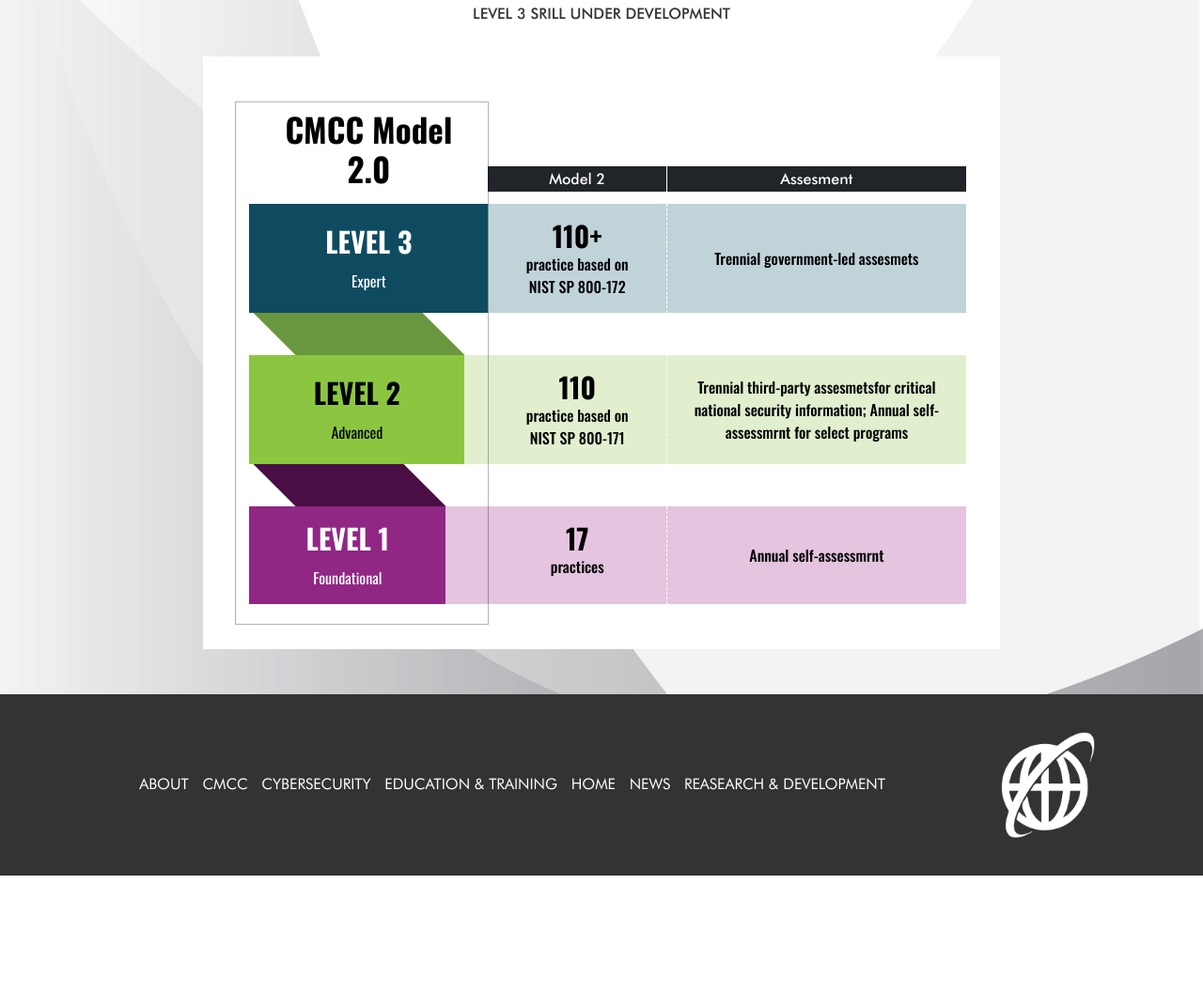
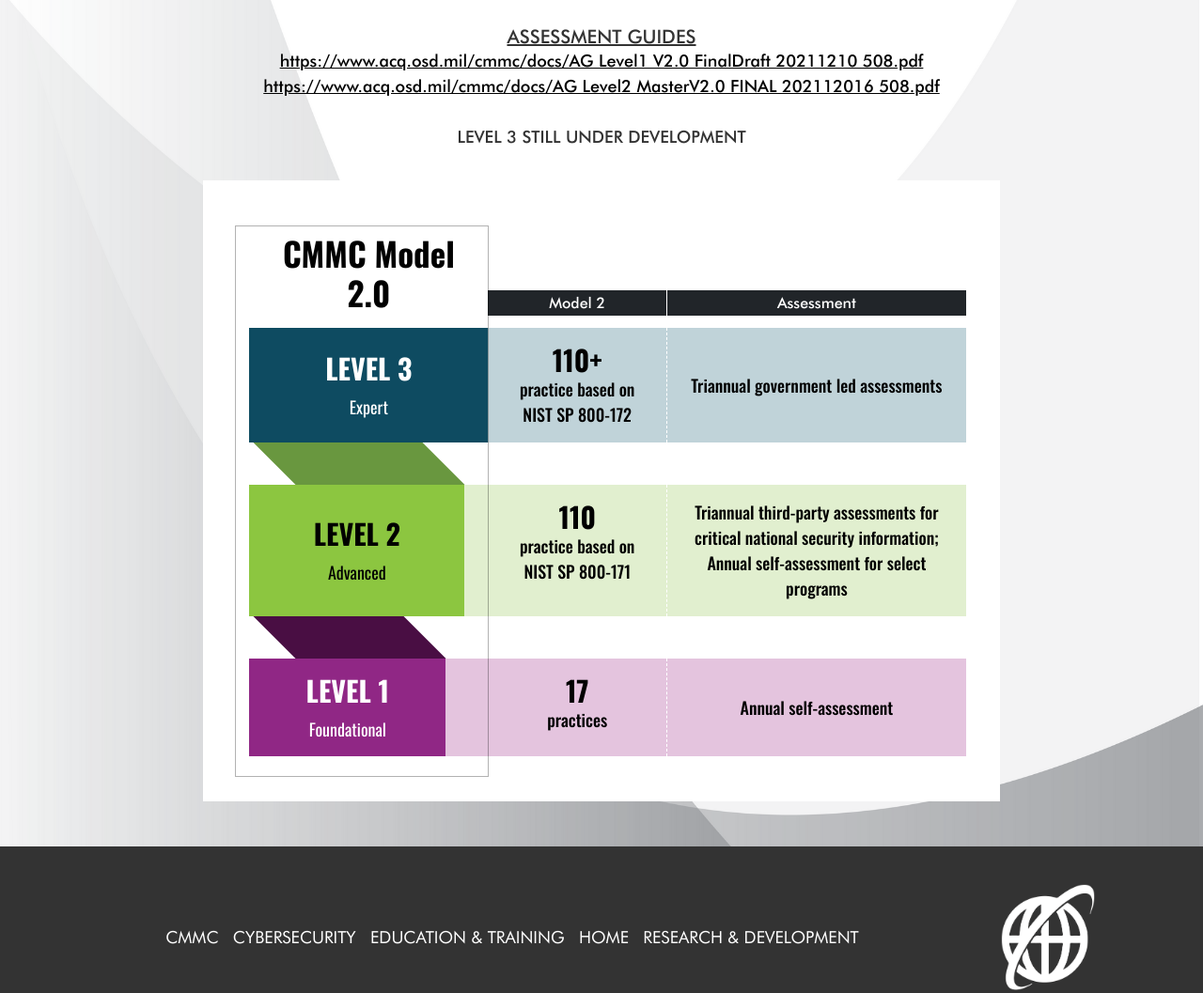
Before and after one commit to Sarker-Rajib/APS-Global, a plain HTML site: page cmmc.html in a window 1280 px wide. Shown: the part 1643-2700 px from the top of the page at 94% size. Before the commit the page ends 2575 px from the top, so only its background shows below. Drawn offline with nearby package versions, Linux system fonts and the light colour scheme; files whose address does not match are found by name.

Commit message:
modified revission

```diff
--- a/assets/scss/base/_config.scss
+++ b/assets/scss/base/_config.scss
@@ -1,6 +1,7 @@
 body {
   font-family: 'FuturaBook';
   color: #333;
+  font-size: 18px;
 }
 
 h1,h2,h3,h4,h5,h6{
--- a/assets/scss/components/_banner.scss
+++ b/assets/scss/components/_banner.scss
@@ -36,9 +36,9 @@
    }
 }
 
-.cmcc-banner{
+.CMMC-banner{
    padding: 250px 0;
-   background: url(../images/banner-images/cmcc.png) no-repeat top right/cover fixed;
+   background: url(../images/banner-images/CMMC.png) no-repeat top right/cover fixed;
 
    @media screen and (max-width: 765px) {
       padding: 120px 0;
--- a/assets/scss/components/_card.scss
+++ b/assets/scss/components/_card.scss
@@ -21,8 +21,8 @@
    margin-top: -25px;
    padding-top: 35px;
 
-   .cmcc-content{
-      background: url(../images/cmcc.png) no-repeat center center/cover;
+   .CMMC-content{
+      background: url(../images/CMMC.png) no-repeat center center/cover;
       a{
          text-decoration: underline;
       }
--- a/assets/scss/components/_table.scss
+++ b/assets/scss/components/_table.scss
@@ -1,7 +1,7 @@
 @import url(../abstracts/_mixins.scss);
 
 
-.cmcc-model-table{
+.CMMC-model-table{
    text-align: center;
    padding: 25px 5px;
 
@@ -36,13 +36,13 @@
          }
 
          span{
-            @include font-style(16px, 400, #000);
+            @include font-style(18px, 400, #000);
          }
       }
 
       p{
          font-family: 'Oswald', sans-serif;
-         @include font-style(16px, 500, #000);
+         @include font-style(18px, 500, #000);
          @media screen and (max-width: 575px){
             font-size: 14px;
          }
--- a/cmcc.html
+++ b/cmmc.html
@@ -4,7 +4,7 @@
   <meta charset="UTF-8">
   <meta name="viewport" content="width=device-width, initial-scale=1.0">
   <meta http-equiv="X-UA-Compatible" content="ie=edge">
-  <title>  APS | CMCC</title>
+  <title>  APS | CMMC</title>
   <link rel='shortcut icon' href='assets/images/fav-icon.png' type='image/x-icon'>
   <link rel="stylesheet" href="assets/vendor/fontawesome/css/all.min.css">
   <link rel="stylesheet" href="assets/vendor/bootstrap/css/bootstrap.min.css">
@@ -29,7 +29,7 @@
               <a class="nav-link" href="cybersecurity.html">Cybersecurity</a>
             </li>
             <li class="nav-item">
-              <a class="nav-link" href="cmcc.html">cmcc</a>
+              <a class="nav-link" href="CMMC.html">CMMC</a>
             </li>
             <li class="nav-item">
               <a class="nav-link" href="research-development.html">R&D</a>
@@ -45,20 +45,20 @@
   <!-- header -->
 
 
-  <!-- cmcc-banner -->
-  <section class="cmcc-banner">
+  <!-- CMMC-banner -->
+  <section class="CMMC-banner">
     <div class="container text-center">
       <h1 class="banner-heading">
-        CMCC
+        CMMC
       </h1>
     </div>
   </section>
-  <!-- cmcc-banner -->
+  <!-- CMMC-banner -->
 
 
-  <!-- cmcc-details -->
-  <section class="cmcc-details content-card">
-    <div class="cmcc-content">
+  <!-- CMMC-details -->
+  <section class="CMMC-details content-card">
+    <div class="CMMC-content">
       <div class="container">
         <div class="row justify-content-center mb-2">
           <div class="col-lg-10 col-xl-8">
@@ -68,7 +68,7 @@
               <h4>APS Global</h4>
               <h4>Candidate C3PAO-PA/RP</h4>
 
-              <img class="img-fluid" width="450" src="assets/images/cmcc-2.png" alt="s">
+              <img class="img-fluid my-3 my-md-4" width="450" src="assets/images/CMMC-2.png" alt="s">
 
               <p><strong><u>APS GLOBAL CMMC MISSION</u>
                 <br> <em>“CMMC Advice You Can Trust”
@@ -111,20 +111,20 @@
               <a href="#"> https://www.acq.osd.mil/cmmc/docs/AG Level2 MasterV2.0 FINAL 202112016 508.pdf</a>
 
               <br> <br>
-              <p>LEVEL 3 SRILL UNDER DEVELOPMENT</p>
+              <p>LEVEL 3 STILL UNDER DEVELOPMENT</p>
              </div>
           </div>
         </div>
 
-        <div class="cmcc-model-table pb-5">
+        <div class="CMMC-model-table pb-5">
           <div class="row table-row justify-content-center">
             <div class="col-lg-11 col-xl-9 p-5 bg-white">
               <div class="row">
                 <div class="main-table">
                   <div class="row row-first">
-                    <div class="col-4 py-2"><h2 class="header pb-1">CMCC Model 2.0</h2></div>
+                    <div class="col-4 py-2"><h2 class="header pb-1">CMMC Model 2.0</h2></div>
                     <div class="col-3 py-2 align-self-end p-0 br-right-solid"><h6 class="bg-dark py-1">Model 2</h6></div>
-                    <div class="col-5 py-2 align-self-end p-0"><h6 class="bg-dark py-1">Assesment</h6></div>
+                    <div class="col-5 py-2 align-self-end p-0"><h6 class="bg-dark py-1">Assessment</h6></div>
                   </div>
 
                   <div class="row row-second">
@@ -136,7 +136,7 @@
                       <p>practice based on <br> <span>NIST SP 800-172</span> </p>
                     </div>
                     <div class="col-5 py-2 py-md-3 d-flex justify-content-center align-items-center">
-                      <p>Trennial government-led assesmets</p>
+                      <p>Triannual government led assessments</p>
                     </div>
                   </div>
 
@@ -151,8 +151,7 @@
                       <p>practice based on <br> <span>NIST SP 800-171</span> </p>
                     </div>
                     <div class="col-5 py-2 py-md-3 d-flex justify-content-center align-items-center">
-                      <p>Trennial third-party assesmetsfor critical national security information;
-                        Annual self-assessmrnt for select programs
+                      <p>Triannual third-party assessments for critical national security information; Annual self-assessment for select programs
                       </p>
                     </div>
                   </div>
@@ -170,7 +169,7 @@
                       <p>practices</p>
                     </div>
                     <div class="col-5 py-2 py-md-3 d-flex justify-content-center align-items-center">
-                      <p>Annual self-assessmrnt</p>
+                      <p>Annual self-assessment</p>
                     </div>
                   </div>
                 </div>
@@ -181,7 +180,7 @@
       </div>
     </div>
   </section>
-  <!-- cmcc-details -->
+  <!-- CMMC-details -->
 
 
   <!-- footer -->
@@ -190,13 +189,11 @@
       <div class="row align-items-center gy-4">
         <div class="col-md-10 order-md-1 order-2">
           <ul class="p-0">
-            <li><a href="#">about</a></li>
-            <li><a href="#">cmcc</a></li>
+            <li><a href="#">CMMC</a></li>
             <li><a href="#">cybersecurity</a></li>
             <li><a href="#">education & Training</a></li>
             <li><a href="#">home</a></li>
-            <li><a href="#">news</a></li>
-            <li><a href="#">reasearch & development</a></li>
+            <li><a href="#">RESEARCH & DEVELOPMENT</a></li>
           </ul>
         </div>
         <div class="col-md-2 order-1 order-md-2 text-center">
```
Also changed, not shown: cybersecurity.html (+3 -3 lines), education-training.html (+2 -2 lines), index.html (+16 -5 lines), research-development.html (+2 -2 lines), assets/css/style.css, assets/images/banner-images/cmmc.png (renamed from assets/images/banner-images/cmcc.png), assets/images/cmmc-2.png (renamed from assets/images/cmcc-2.png), assets/images/cmmc.png (renamed from assets/images/cmcc.png), 1 other file.
